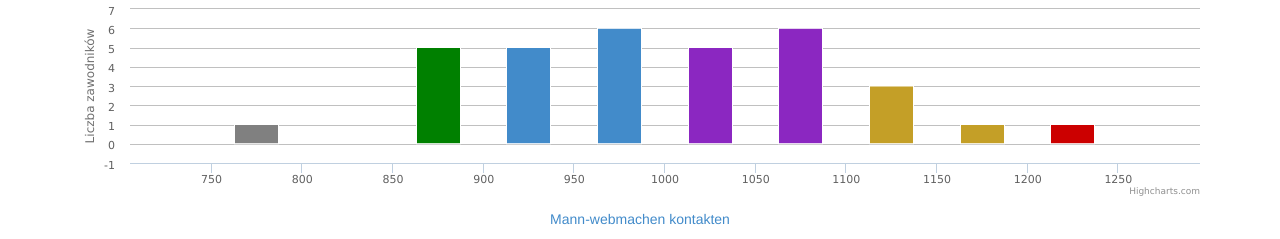
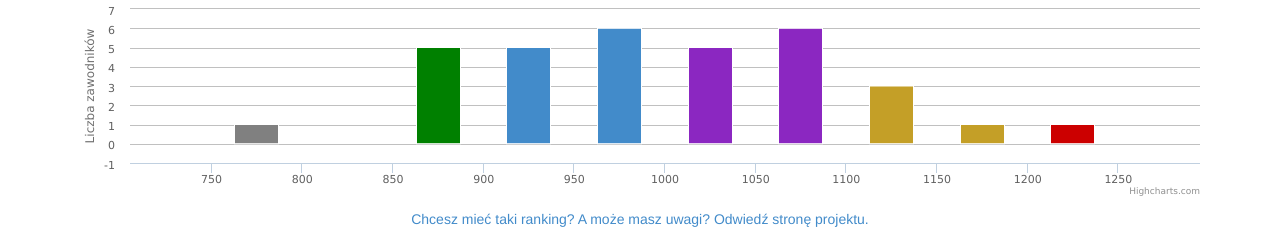
Before and after one commit to AdamStelmaszczyk/ranking, a PHP site: page / in a window 1280 px wide. Shown: the part 1879-2118 px from the top of the page. Run offline with PHP 8.4, Linux system fonts and the light colour scheme; data comes from the database, SQL or seed files in the repository; data that the repository does not hold is empty; some libraries are stand-ins or nearby versions.

Commit message:
Link do GitHuba w stopce zamiast maila

```diff
--- a/index.php
+++ b/index.php
@@ -119,7 +119,7 @@ require 'header.php';
 </div>
 
 <div style="text-align: center; padding: 10px">
-	<a href="mailto:adam.stelmaszczyk@hp.com">Mann-webmachen kontakten</a>
+	<a href="https://github.com/AdamStelmaszczyk/ranking">Chcesz mieć taki ranking? A może masz uwagi? Odwiedź stronę projektu.</a>
 </div>
 
 <script>
```
